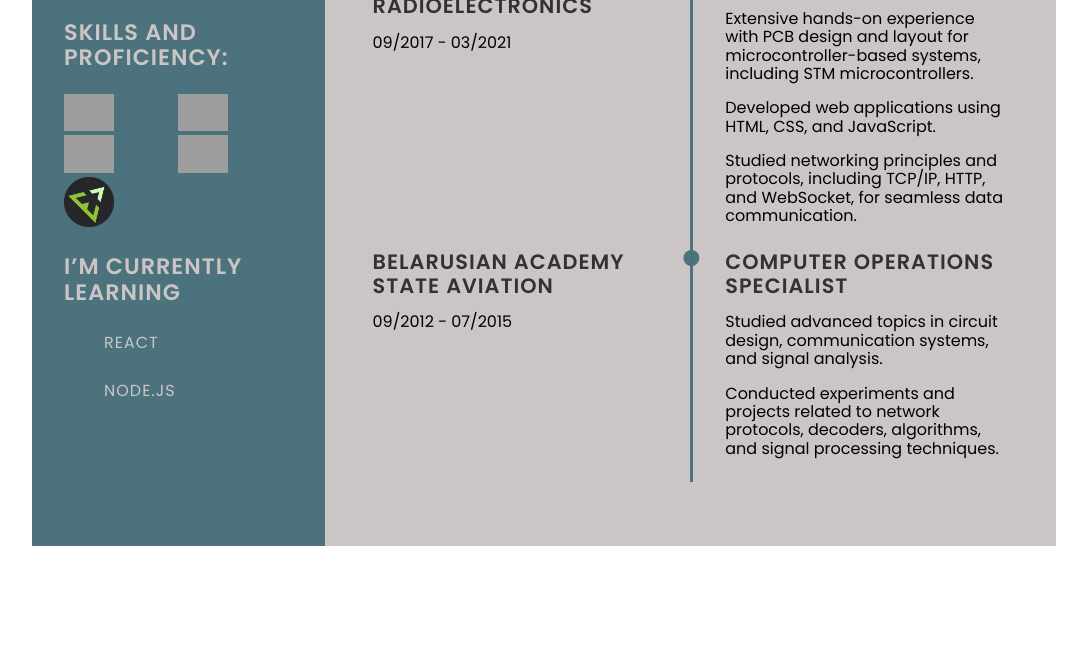
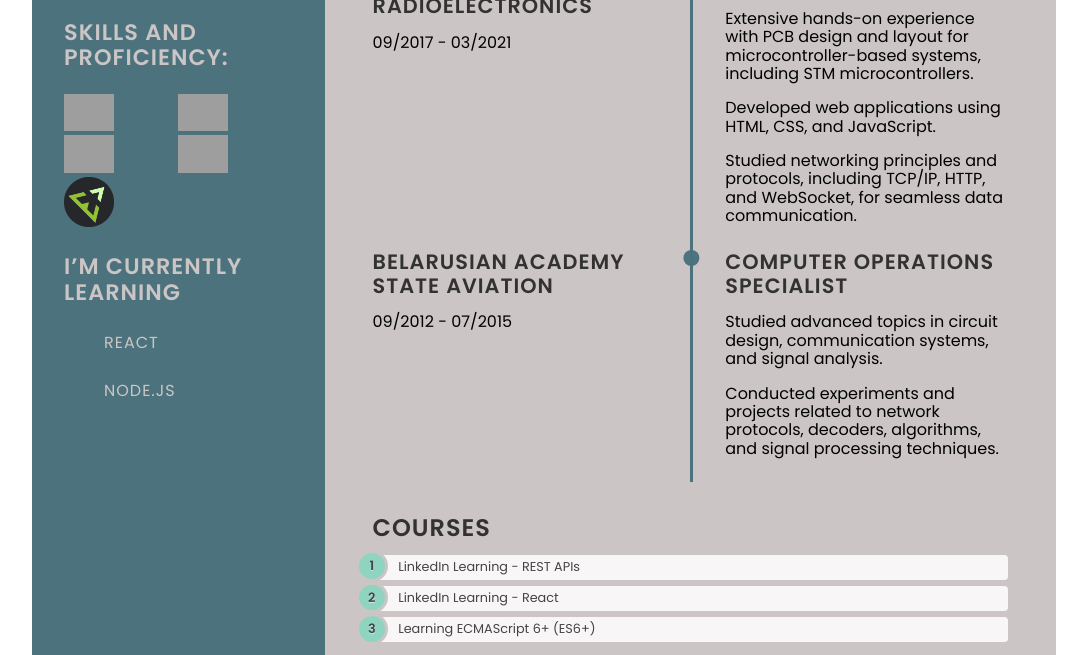
Before and after one commit to whowouldwin/rsschool-cv-2, a plain HTML site: page index.html in a window 1280 px wide. Shown: the part 862-1517 px from the top of the page, without its empty margins (96-1183 px from the left). Before the commit the page ends 1424 px from the top, so only its background shows below. Drawn offline with Linux system fonts and the light colour scheme; grey boxes are pictures that could not be loaded; a web font is replaced by a local one.

Commit message:
feat: add courses

```diff
--- a/index.html
+++ b/index.html
@@ -115,6 +115,7 @@
             <div class="left-tl-content">
               <h5 class="tl-company">RS School</h5>
               <p class="tl-date">07/2023 - now</p>
+              <a class="certificate" href="https://app.rs.school/certificate/nqe6yxjx" target="_blank">JS/FE PRE-SCHOOL 2022 (JAVASCRIPT)</a>
             </div>
             <div class="right-tl-content">
               <div class="tl-content">
@@ -148,6 +149,15 @@
               </div>
             </div>
           </div>
+          <section class="courses">
+            <h2 class="right-title">Courses</h2>
+            <ol class="rounded">
+              <li><a href="https://www.linkedin.com/learning/certificates/a286742208522c52b2356ad9083fa89c9834ffafc1d32680a1d17e359332582b?lipi=urn%3Ali%3Apage%3Ad_flagship3_profile_view_base_certifications_details%3BK3LRkJQAT9eRv%2BXWuMx1BA%3D%3D">LinkedIn Learning - REST APIs</a></li>
+              <li><a href="https://www.linkedin.com/learning/certificates/3981cc5db073d23054dff492e36ea96b0eaf1da4583e265db96e4ecae12b14a2?lipi=urn%3Ali%3Apage%3Ad_flagship3_profile_view_base_certifications_details%3BA8bJzH0oTO%2BQI3gCNiX9Wg%3D%3D">LinkedIn Learning - React</a></li>
+              <li><a href="https://www.linkedin.com/learning/certificates/0c6a9c22922046546cfc65767410bdaa5d46e95b8d8f4398abf67e54355656d4?lipi=urn%3Ali%3Apage%3Ad_flagship3_profile_view_base_certifications_details%3Bifi2NqpfTRmY6iCStE9zQA%3D%3D">Learning ECMAScript 6+ (ES6+)</a></li>
+            </ol>
+            <p> You can find detailed information about my additional education and courses on my  <a href="https://www.linkedin.com/in/whowouldwin" target="_blank"><i class="fa fa-linkedin"></i></a> profile.</p>
+          </section>
         </section>
       </div>
     </section>
--- a/style.css
+++ b/style.css
@@ -1,6 +1,7 @@
 :root {
     --main-bg-color: #f8f6f6;
     --color-additional: rgba(74, 114, 124, 0.98);
+    --color-additional-light: #8FD4C1;
     --color-hamburger: #333232;
     --color-main: #cbc5c5;
     --content-width: 1280px;
@@ -160,6 +161,43 @@
     margin: 0;
     padding-bottom: 1.5rem;
 }
+.rounded {
+    counter-reset: li;
+    list-style: none;
+    font-size: 0.8rem;
+    padding: 0;
+    text-shadow: 0 1px 0 rgba(255,255,255,.5);
+}
+.rounded a {
+    position: relative;
+    display: block;
+    padding: .4em .4em .4em 2em;
+    margin: .5em 0;
+    background: var(--main-bg-color);
+    color: #444;
+    text-decoration: none;
+    border-radius: .3em;
+    transition: .3s ease-out;
+}
+.rounded a:hover {background: #E9E4E0;}
+.rounded a:hover:before {transform: rotate(360deg);}
+.rounded a:before {
+    content: counter(li);
+    counter-increment: li;
+    position: absolute;
+    left: -1.3em;
+    top: 50%;
+    margin-top: -1.3em;
+    background: var(--color-additional-light);
+    height: 2em;
+    width: 2em;
+    line-height: 2em;
+    border: .3em solid var(--color-main);
+    text-align: center;
+    font-weight: bold;
+    border-radius: 2em;
+    transition: all .3s ease-out;
+}
 
 
 
```
